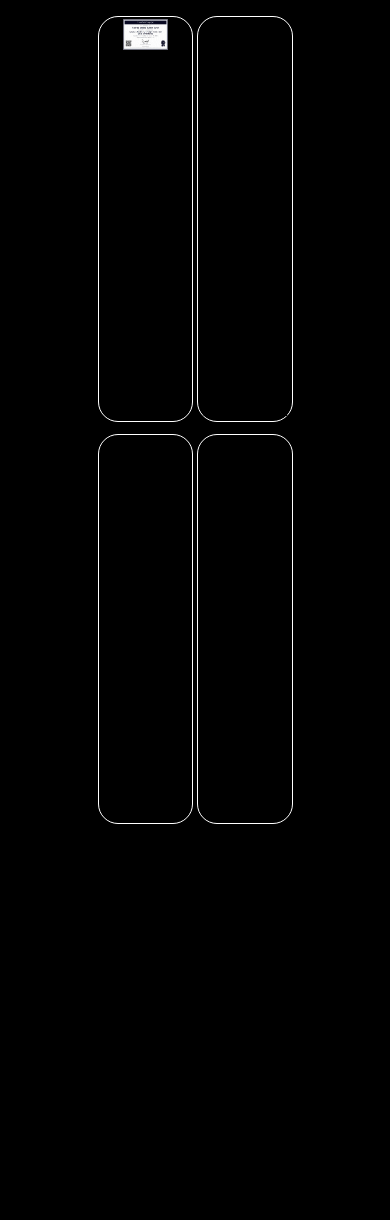
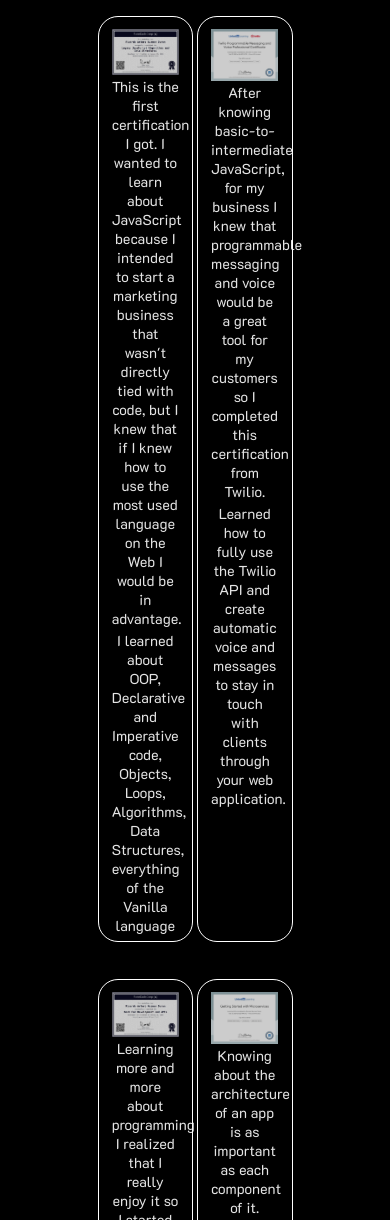
Before and after one commit to ricard0g/portfolioProject, a plain HTML site: page index.html in a window 390 px wide. Shown: the part 5694-6914 px from the top of the page. Before the commit the page ends 6518 px from the top, so only its background shows below. Drawn offline with nearby package versions, Linux system fonts and the light colour scheme.

Commit message:
Certifications section almost finished. Not responsive yet, Grid haven't been styled correctly. But the main things finished

```diff
--- a/index.html
+++ b/index.html
@@ -283,34 +283,46 @@
 				<div class="grid-container">
 					<article class="certification-item js">
 						<header>
-							<img src="resources/media/FCC-javascript-certification.webp" alt="JavaScript Certification of completion">
+							<a href="https://www.freecodecamp.org/certification/fccc69470dd-5d59-40de-a395-669c068ccc92/javascript-algorithms-and-data-structures" class="img-link" target="_blank">
+								<img src="resources/media/FCC-javascript-certification.webp" alt="JavaScript Certification of completion">
+							</a>
 						</header>
 						<main>
 							<p>This is the first certification I got. I wanted to learn about JavaScript because I intended to start a marketing business that wasn't directly tied with code, but I knew that if I knew how to use the most used language on the Web I would be in advantage.</p>
+							<p>I learned about OOP, Declarative and Imperative code, Objects, Loops, Algorithms, Data Structures, everything of the Vanilla language</p>
 						</main>
 					</article>
 					<article class="certification-item twilio">
 						<header>
-							<img src="" alt="">
+							<a href="https://www.linkedin.com/learning/certificates/9f98754be00a140a4508e9b8bcb2a14003962a02610d21268814160062b8ae37?lipi=urn%3Ali%3Apage%3Ad_flagship3_profile_view_base_certifications_details%3BWy1OoZdlSyeYpqgHuiuoNA%3D%3D" class="img-link" target="_blank">
+								<img src="resources/media/twilio-certification.webp" alt="Twilio Programmable messaging and Voice certification">
+							</a>
 						</header>
 						<main>
-							<p>After knowing basic-to-intermediate JavaScript, for my business I knew that programmable messaging and voice would be a great tool for my customers so I completed this certification from Twilio. Learned how to fully use the Twilio API and create automatic voice and messages to stay in touch with clients through your web application.</p>
+							<p>After knowing basic-to-intermediate JavaScript, for my business I knew that programmable messaging and voice would be a great tool for my customers so I completed this certification from Twilio.</p>
+							<p>Learned how to fully use the Twilio API and create automatic voice and messages to stay in touch with clients through your web application.</p>
 						</main>
 					</article>
 					<article class="certification-item backend">
 						<header>
-							<img src="" alt="">
+							<a href="https://www.freecodecamp.org/certification/fccc69470dd-5d59-40de-a395-669c068ccc92/back-end-development-and-apis" class="img-link" target="_blank">
+								<img src="resources/media/FCC-Backend-certification.webp" alt="Backend and APIs certification">
+							</a>
 						</header>
 						<main>
-							<p>Learning more about programming I really enjoyed it so I started to get more in depth with what is a web-app, back-end and how APIs work. Learned about NodeJS, MongoDB, Mongoose, and more.</p>
+							<p>Learning more and more about programming I realized that I really enjoy it so I started to get more in depth with what is a web-app, back-end and how APIs work. Learned about NodeJS, MongoDB, Mongoose, and more.</p>
+							<p>Even built some microservices like an URL shortener, a File Metadata service that fetched all the metada of a file, a Timestamp Microservice and two more microservices.</p>
 						</main>
 					</article>
 					<article class="certification-item microservices">
 						<header>
-							<img src="" alt="">
+							<a href="https://www.linkedin.com/learning/certificates/6544995bec7ff9902df56f931ac15f59920587e017cae6d35f795eac8208b466?lipi=urn%3Ali%3Apage%3Ad_flagship3_profile_view_base_certifications_details%3BWy1OoZdlSyeYpqgHuiuoNA%3D%3D" class="img-link" target="_blank">
+								<img src="resources/media/microservices-certification.webp" alt="Certification in Microservices">
+							</a>
 						</header>
 						<main>
-							<p>Knowing about the architecture of an app is as important as each component of it. Took this basic course about Microservices that taught me a lot about Monolithic Architectures, SOA Based Architectures, Microservices, what is the "Distribution Tax" between services, basic DevOps, Pasive APIs, and much more.</p>
+							<p>Knowing about the architecture of an app is as important as each component of it.</p>
+							<p>Took this basic course about Microservices that taught me a lot about Monolithic Architectures, SOA Based Architectures, Microservices, what is the "Distribution Tax" between services, basic DevOps, Pasive APIs, and much more.</p>
 						</main>
 					</article>
 				</div>
--- a/resources/styles/styles.css
+++ b/resources/styles/styles.css
@@ -1269,7 +1269,7 @@ model-viewer {
 	display: grid;
 	margin: 5% auto;
 	width: 50%;
-	height: 70vh;
+	height: auto;
 	grid-template: repeat(2, 1fr) / repeat(2, 1fr);
 	grid-template-areas:
 		"js twilio"
@@ -1300,9 +1300,49 @@ model-viewer {
 }
 
 .certification-item header {
+	position: relative;
 	width: 100%;
 }
 
+.certification-item header::after {
+	content: 'Check Certification';
+	top: 45%;
+	left: 32.5%;
+	position: absolute;
+	color: #f9f9f9f9;
+	font-size: 1vw;
+	padding: 1%;
+	background-color: #0000007c;
+	border-radius: 50px;
+	text-align: center;
+	z-index: 1;
+	opacity: 0;
+	transition: 0.4s ease;
+}
+
+.certification-item header:hover::after {
+	opacity: 1;
+}
+
 .certification-item header img {
-	max-width: 50%;
+	position: relative;
+	top: 10px;
+	margin: auto;
+	max-width: 75%;
+	opacity: 0.8;
 }
+
+.certification-item header img:hover {
+	opacity: 0.5;
+}
+
+.certification-item main {
+	margin: 10% auto 5% auto;
+}
+
+.certification-item main p {
+	margin: 3% auto;
+	max-width: 75%;
+	font-size: .9rem;
+	color: #f9f9f9ea;
+}
```
